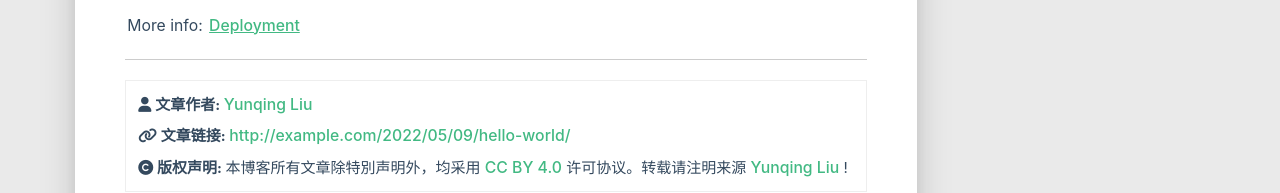
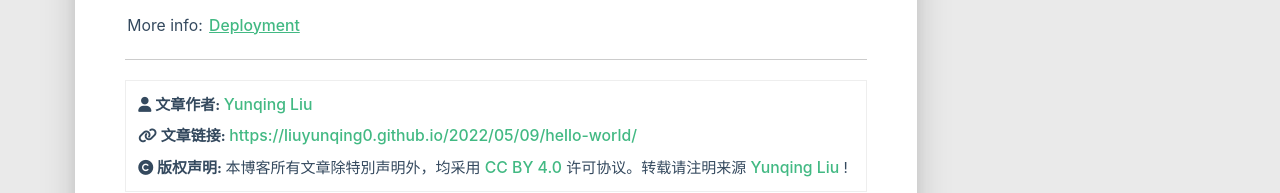
Before and after one commit to LYunQing/LYunQing.github.io, a plain HTML site: page 2022/05/09/hello-world/index.html in a window 1280 px wide. Shown: the part 1445-1638 px from the top of the page. Drawn offline with Linux system fonts and the light colour scheme; some packages are replaced by stand-ins of ours; no server answers; a script that the page names is missing.

Commit message:
Site updated: 2022-05-09 10:42:25

```diff
--- a/2022/05/09/hello-world/index.html
+++ b/2022/05/09/hello-world/index.html
@@ -502,7 +502,7 @@
                     </i>
                 </span>
                 <span class="reprint-info">
-                    <a href="http://example.com/2022/05/09/hello-world/">http://example.com/2022/05/09/hello-world/</a>
+                    <a href="https://liuyunqing0.github.io/2022/05/09/hello-world/">https://liuyunqing0.github.io/2022/05/09/hello-world/</a>
                 </span>
             </div>
             <div class="reprint__notice">
```
